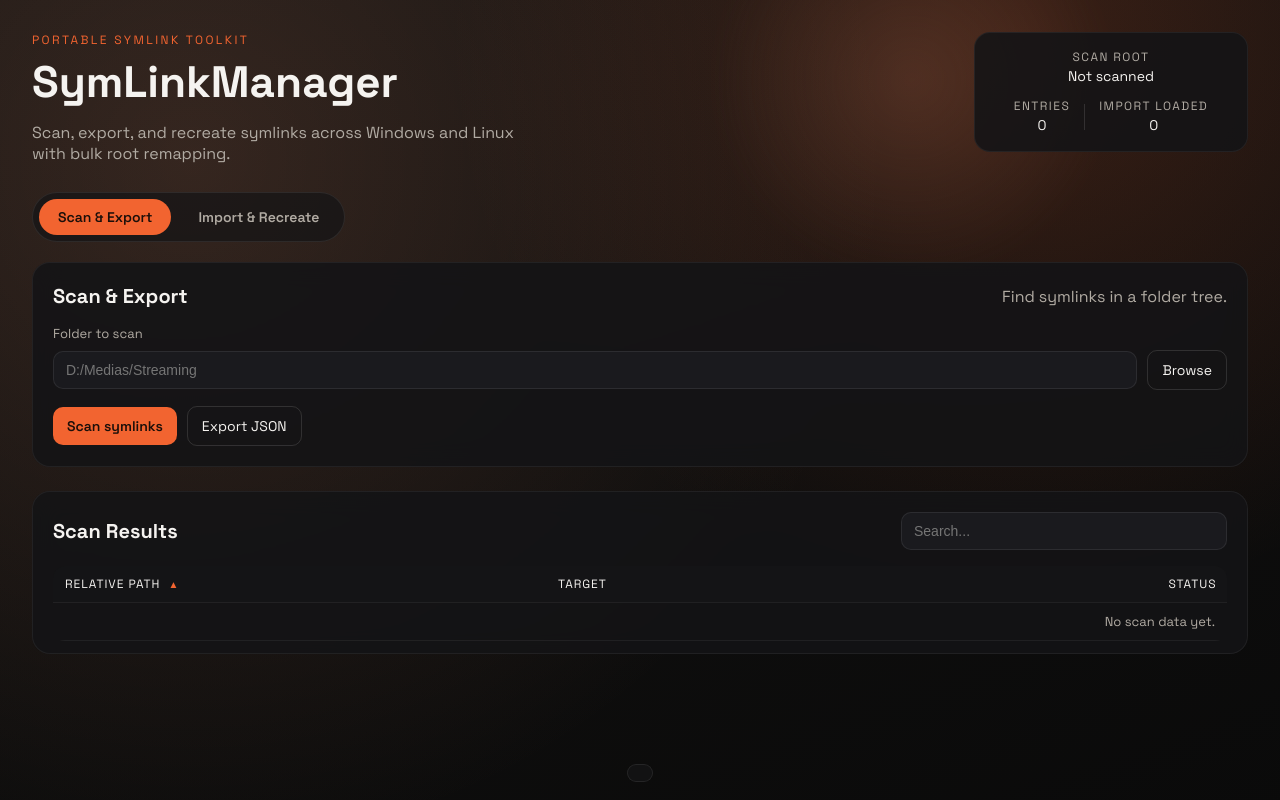
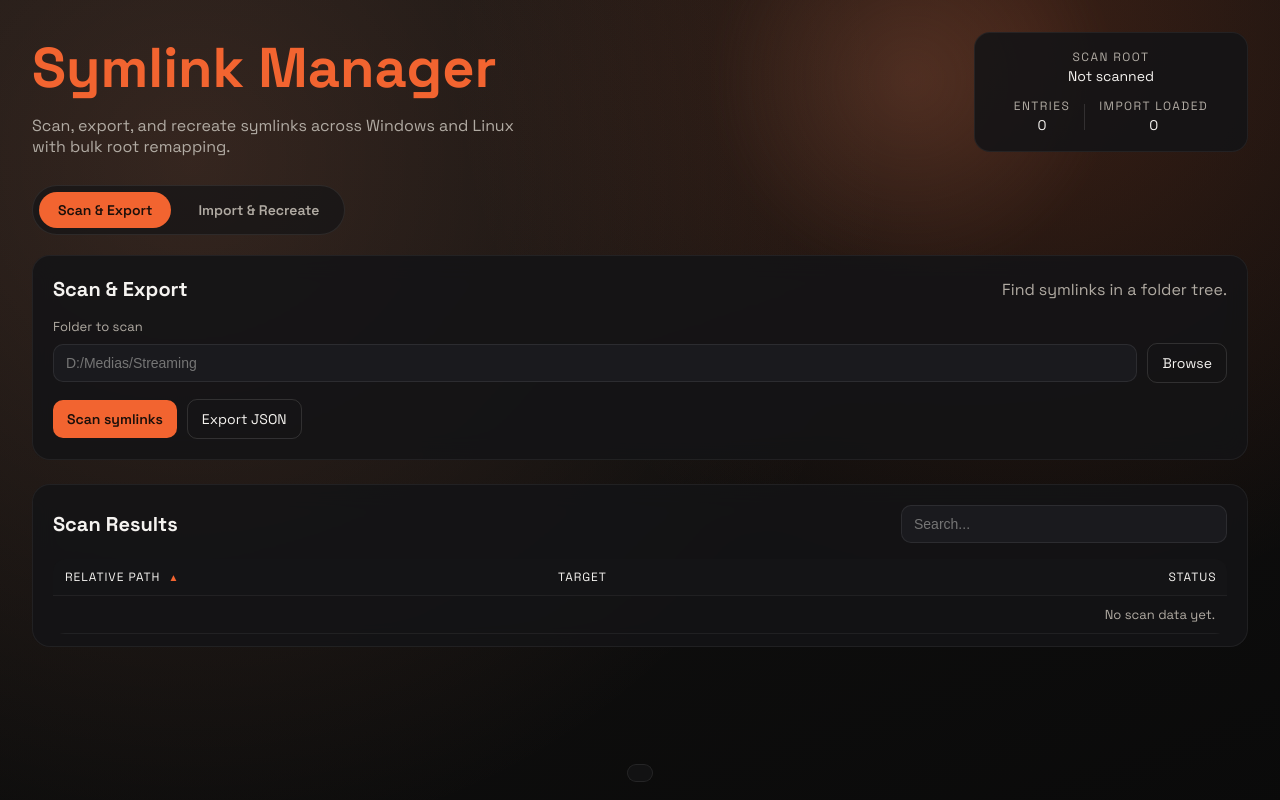
Before and after one commit to Danavans/SymLinkManager, a SvelteKit app: page / in a window 1280 px wide. Built offline with nearby package versions, Linux system fonts and the light colour scheme.

Commit message:
chore(ui): rename app to Symlink Manager

```diff
--- a/src-tauri/tauri.conf.json
+++ b/src-tauri/tauri.conf.json
@@ -1,6 +1,6 @@
 {
   "$schema": "https://schema.tauri.app/config/2",
-  "productName": "SymLinkManager",
+  "productName": "Symlink Manager",
   "version": "0.1.0",
   "identifier": "com.danavans.symlinkmanager",
   "build": {
@@ -12,7 +12,7 @@
   "app": {
     "windows": [
       {
-        "title": "SymLinkManager",
+        "title": "Symlink Manager",
         "width": 1380,
         "height": 745,
         "center": true
--- a/src/app.html
+++ b/src/app.html
@@ -4,7 +4,7 @@
     <meta charset="utf-8" />
     <link rel="icon" href="%sveltekit.assets%/favicon.png" />
     <meta name="viewport" content="width=device-width, initial-scale=1" />
-    <title>SymLinkManager</title>
+    <title>Symlink Manager</title>
     <style>
       :root {
         color-scheme: dark;
--- a/src/routes/+page.svelte
+++ b/src/routes/+page.svelte
@@ -284,8 +284,7 @@
 <main class="app">
   <header class="hero">
     <div>
-      <p class="eyebrow">Portable Symlink Toolkit</p>
-      <h1>SymLinkManager</h1>
+      <h1 class="hero-title">Symlink Manager</h1>
       <p class="subtitle">
         Scan, export, and recreate symlinks across Windows and Linux with bulk root remapping.
       </p>
@@ -570,17 +569,10 @@
     animation: rise 0.6s ease both;
   }
 
-  .eyebrow {
-    text-transform: uppercase;
-    letter-spacing: 0.2em;
-    font-size: 12px;
+  .hero-title {
+    margin: 0 0 12px;
+    font-size: clamp(38px, 5vw, 56px);
     color: var(--accent);
-    margin: 0 0 6px;
-  }
-
-  h1 {
-    margin: 0 0 12px;
-    font-size: clamp(32px, 4vw, 44px);
   }
 
   .subtitle {
```
